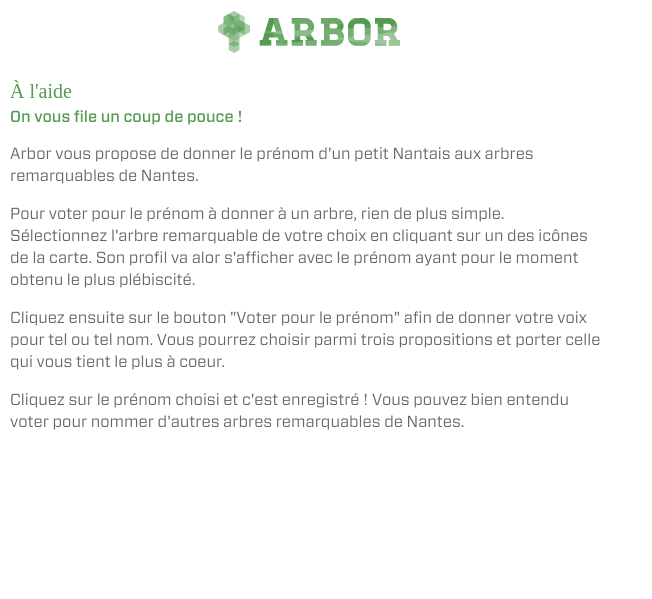
After one commit to pabluk/arbor, a Django app: page /aide/ in a window 1280 px wide. The commit adds this page. Shown: the top 599 px of the page, without its empty margins (0-652 px from the left). Run offline with Django 3.2, Linux system fonts and the light colour scheme; some web fonts are replaced.

Commit message:
Updated templates, css and images. Added session cookies validations

```diff
--- a/arbor/static/css/style_arbor.css
+++ b/arbor/static/css/style_arbor.css
@@ -21,6 +21,13 @@ font-style: normal;
 @font-face {
 font-family: 'VitesseSans';
 src: url('../fonts/VitesseSans-Medium.otf');
+font-weight: normal;
+font-style: normal;
+}
+
+@font-face {
+font-family: 'VitesseSansBook';
+src: url('../fonts/VitesseSans-Book.otf');
 font-weight: normal;
 font-style: normal;
 }
@@ -276,9 +283,9 @@ font-style: normal;
 
 
 #apropos{
-	color:#969696;
-	font-family:'VitesseSans';
-	width:500px;
+	color:#666666;
+	font-family:'VitesseSansBook';
+	width:600px;
 	line-height:22px;
 }
 
@@ -293,5 +300,13 @@ font-style: normal;
 }
 
 #logoheader{
+	width:228px;
 	margin-bottom:20px;
+	margin-left:auto;
+	margin-right:auto;
 }
+
+#splash{
+	width:600px;
+	height:600px;
+}
--- /dev/null
+++ b/arbor/templates/help.html
@@ -0,0 +1,48 @@
+<!DOCTYPE html PUBLIC "-//W3C//DTD XHTML 1.0 Transitional//EN" "http://www.w3.org/TR/xhtml1/DTD/xhtml1-transitional.dtd">
+<html xmlns="http://www.w3.org/1999/xhtml">
+<head>
+<meta http-equiv="Content-Type" content="text/html; charset=utf-8" />
+
+<link rel="icon" type="image/png" href="/static/img/icon.png">
+<link href="/static/css/style_arbor.css" rel="stylesheet" type="text/css" />
+<style>
+ #splash { margin-left: 10px; }
+</style>
+</head>
+
+<body>
+	<div id="splash">
+		<div id="logoheader">
+        	<img src="static/img/logo.png" />
+        </div>
+
+		<div id="header-vote">
+        	À l'aide</div>
+
+        <div id="sousheader-vote">
+        	On vous file un coup de pouce !
+        </div>
+
+
+<div id="apropos">
+        	<p>
+            Arbor vous propose de donner le prénom d'un petit Nantais aux arbres remarquables de Nantes.
+            </p>
+
+            <p>
+           	Pour voter pour le prénom à donner à un arbre, rien de plus simple.
+            <br/>
+            Sélectionnez l'arbre remarquable de votre choix en cliquant sur un des icônes de la carte.
+            Son profil va alor s'afficher avec le prénom ayant pour le moment obtenu le plus plébiscité.
+            </p>
+            <p>
+			Cliquez ensuite sur le bouton "Voter pour le prénom" afin de donner votre voix pour tel ou tel nom. Vous pourrez choisir parmi trois propositions et porter celle qui vous tient le plus à coeur.
+            </p>
+            <p>
+            Cliquez sur le prénom choisi et c'est enregistré ! Vous pouvez bien entendu voter pour nommer d'autres arbres remarquables de Nantes.
+			</p>
+
+        </div>
+	</div>
+</body>
+</html>
--- a/arbor/templates/infowindow_main.html
+++ b/arbor/templates/infowindow_main.html
@@ -28,7 +28,9 @@
         <div class="clear">
         </div>
 
+        {% if allow_vote %}
         <div id="btn-vote">
             <a href="javascript:load_content_vote(lastInfowindow, {{ tree.id }});"></a>
         </div>
+        {% endif %}
     </div>
--- a/arbor/urls.py
+++ b/arbor/urls.py
@@ -21,6 +21,7 @@ urlpatterns = patterns('',
     url(r'^tree/(?P<tree_id>\d+)/vote/(?P<name_id>\d+)/$', 'arbor.views.results', name='results'),
 
     url(r'^apropos/$', 'arbor.views.about', name='about'),
+    url(r'^aide/$', 'arbor.views.help', name='help'),
 )
 
 if settings.DEBUG:
--- a/arbor/views.py
+++ b/arbor/views.py
@@ -4,15 +4,26 @@ from django.shortcuts import render_to_response, get_object_or_404
 from trees.models import Tree, Name
 
 def home(request):
+    show_splash = request.session.get('show_splash', True)
+    if show_splash:
+        request.session['show_splash'] = False
+
     trees = Tree.objects.all()
-    return render_to_response('index.html', {'trees': trees})
+    return render_to_response('index.html', {'trees': trees, 'show_splash': show_splash})
 
 def about(request):
-    return render_to_response('apropos.html')
+    return render_to_response('about.html')
+
+def help(request):
+    return render_to_response('help.html')
 
 def tree(request, id):
+    allow_vote = request.session.get('allow_vote_%s' % id, True)
+    if allow_vote:
+        request.session['allow_vote_%s' % id] = False
+
     tree = get_object_or_404(Tree, pk=id)
-    return render_to_response('infowindow_main.html', {'tree': tree})
+    return render_to_response('infowindow_main.html', {'tree': tree, 'allow_vote': allow_vote})
 
 
 def vote(request, id):
```
Also changed, not shown: arbor/templates/about.html (renamed from arbor/templates/apropos.html, +7 -3 lines), arbor/templates/index.html (+10 -4 lines), arbor/static/img/aide.png, arbor/static/img/icon.png (added), arbor/static/img/marqueur.png, arbor/static/img/splash.png (added).
